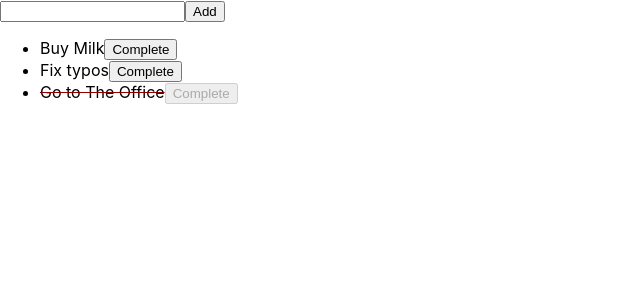
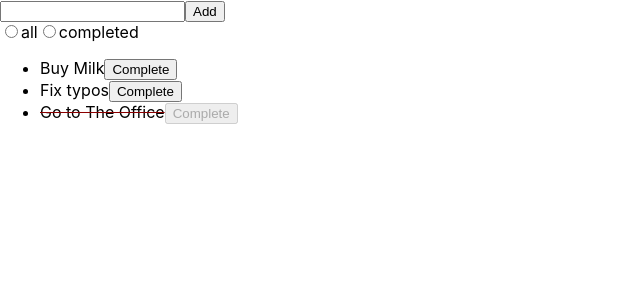
Before and after one commit to satoryu/my-react-todo, a React (Create React App) app: page / in a window 1280 px wide. Shown: the top 300 px of the page, without its empty margins (0-640 px from the left). Built offline with nearby package versions, Linux system fonts and the light colour scheme.

Commit message:
Filtering

```diff
--- a/src/App.js
+++ b/src/App.js
@@ -1,5 +1,6 @@
 import TodoInputForm from "./TodoInputForm";
 import TodoList from "./TodoList";
+import TodoFilterSelect from "./TodoFilterSelect";
 import React from 'react'
 
 import './App.css'
@@ -9,7 +10,8 @@ class App extends React.Component {
     super(props)
 
     this.state = {
-      todos: this.props.todos
+      todos: this.props.todos,
+      filter: () => true
     }
 
     this.addNewTask = this.addNewTask.bind(this)
@@ -37,11 +39,15 @@ class App extends React.Component {
 
   render() {
     const todos = this.props.todos;
+    const filter = this.state.filter
+    const filteredTodos = todos.filter(filter)
+    const onSelected = (f) => { this.setState({filter: f.filter}) }
 
     return (
       <div className="App">
         <TodoInputForm onSubmit={this.addNewTask} />
-        <TodoList todos={todos} onCompleted={this.completeTodo} />
+        <TodoFilterSelect onSelected={onSelected} />
+        <TodoList todos={filteredTodos} onCompleted={this.completeTodo} />
       </div>
     );
   }
--- /dev/null
+++ b/src/TodoFilterSelect.js
@@ -0,0 +1,20 @@
+export default function TodoFilterSelect(props) {
+  const filters = [
+    { type: "all", filter: () => true },
+    { type: "completed", filter: (todo) => todo.completed },
+  ];
+  const onChange = (event) => {
+    const selectedFilter = filters.find((f) => f.type === event.target.value)
+    props.onSelected(selectedFilter)
+  }
+  const radioButtons = filters.map((filter) => {
+    return (
+      <span>
+        <input type="radio" name="todo-filter" value={filter.type} onChange={onChange} />
+        <label for={filter.type}>{filter.type}</label>
+      </span>
+    );
+  });
+
+  return <div>{radioButtons}</div>;
+}
```
